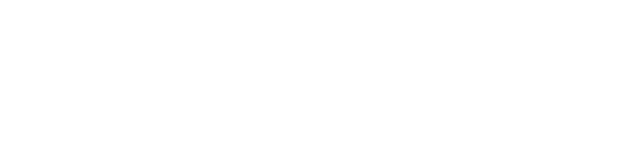
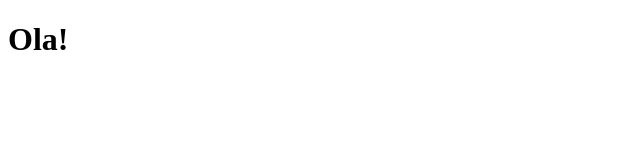
Before and after one commit to D1og020/atividade-devops, a plain HTML site: page index.html in a window 1280 px wide. Shown: the whole page, without its empty margins (0-640 px from the left). Drawn offline with Linux system fonts and the light colour scheme.

Commit message:
Commit teste

```diff
--- a/index.html
+++ b/index.html
@@ -6,6 +6,6 @@
     <title>Teste</title>
 </head>
 <body>
-
+    <h1>Ola!</h1>
 </body>
 </html>
```
